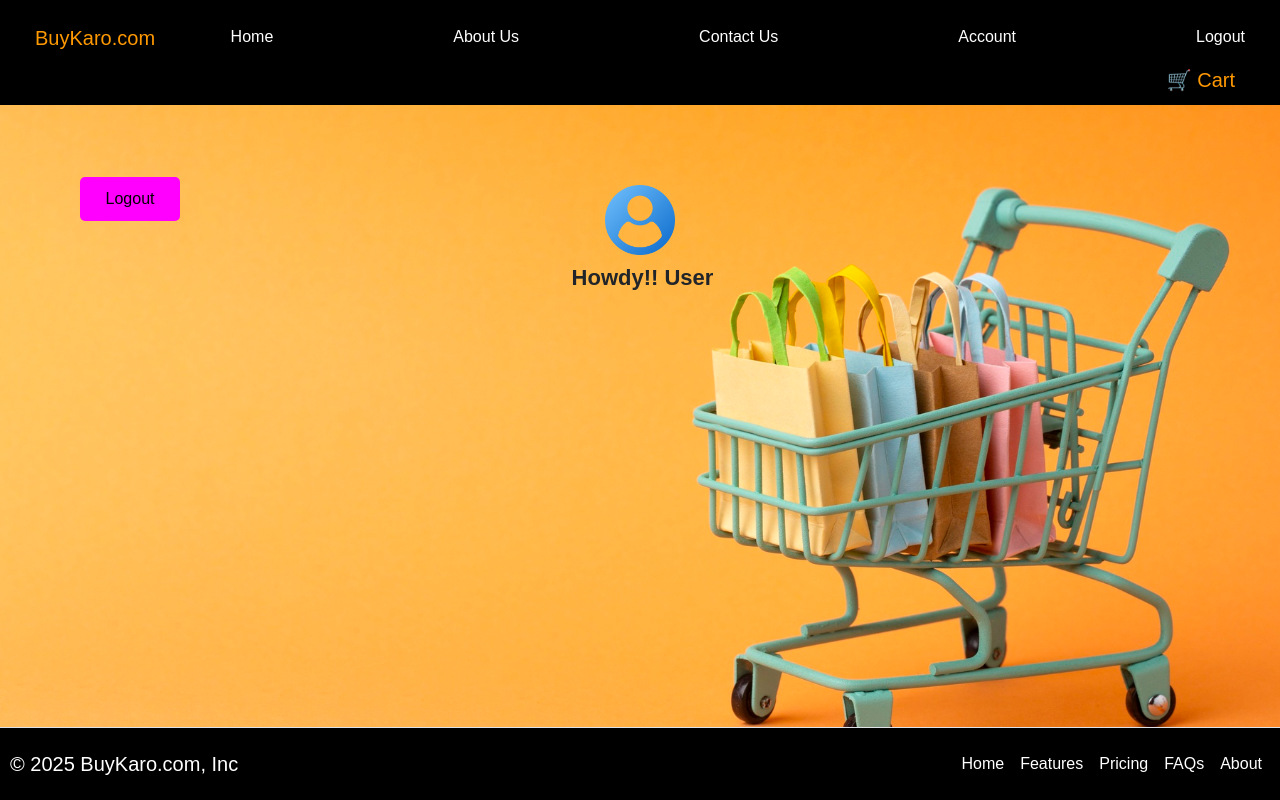
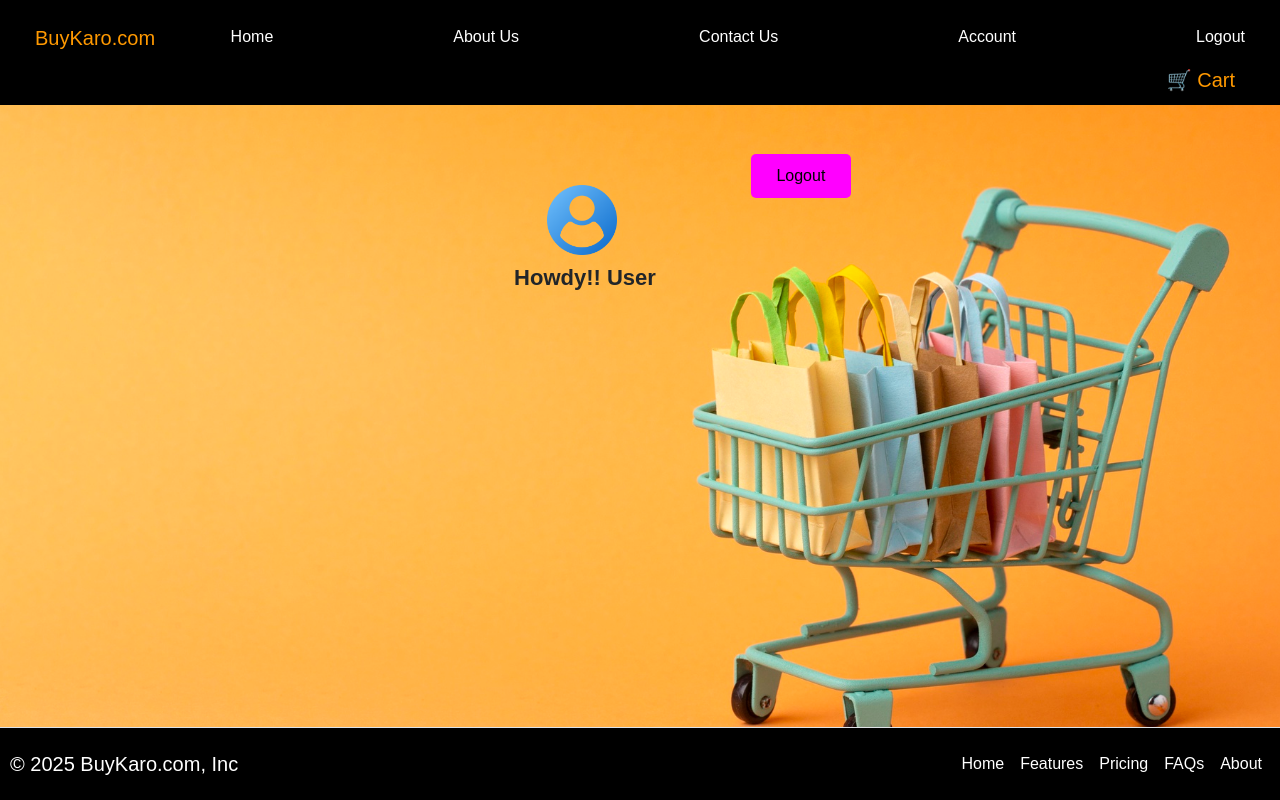
Before and after one commit to Yuvi00Chauhan/BuyKaro, a React (Create React App) app: page /account in a window 1280 px wide. Built offline with nearby package versions, Linux system fonts and the light colour scheme.

Commit message:
Update Account.css

```diff
--- a/src/components/Account.css
+++ b/src/components/Account.css
@@ -34,7 +34,7 @@ button {
     font-size: 16px;
     border-radius: 5px;
     transition: 0.3s ease;
-    position: absolute;
+    position: relative
 }
 
 
```
